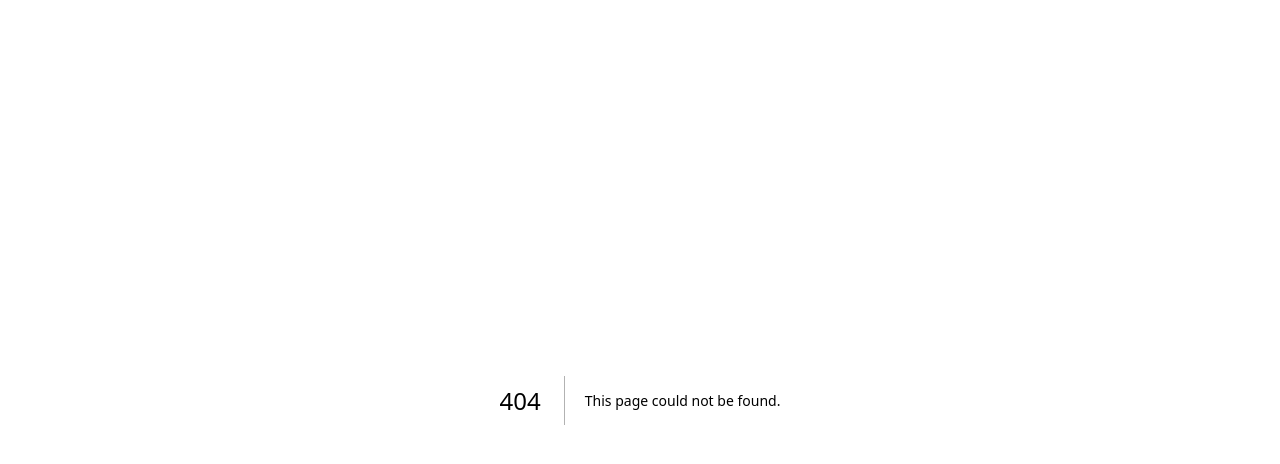
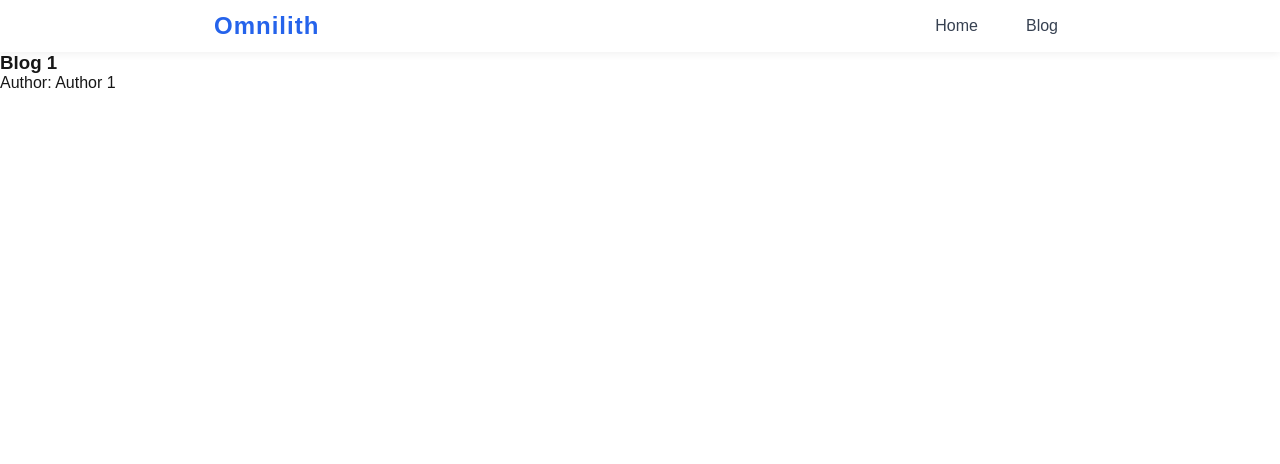
Before and after one commit to omnilith/the-omnilith, a Next.js app: page /view/view-BlogsListView in a window 1280 px wide. Before the commit this address had no page. Shown: the top 464 px of the page. Built offline with nearby package versions, Linux system fonts and the light colour scheme.

Commit message:
prototype blog

```diff
--- /dev/null
+++ b/app/api/view/[id]/route.ts
@@ -0,0 +1,16 @@
+import { loadEntitiesWithView } from "@core/core/actions";
+import { NextResponse } from "next/server";
+
+export async function GET(
+  request: Request,
+  { params }: { params: { id: string } }
+) {
+  const { id } = await params;
+  const entities = loadEntitiesWithView(id);
+  return NextResponse.json(entities, {
+    status: 200,
+    headers: {
+      "Content-Type": "application/json",
+    },
+  });
+}
--- a/app/layout.tsx
+++ b/app/layout.tsx
@@ -1,6 +1,7 @@
 import type { Metadata } from "next";
 import { Geist, Geist_Mono } from "next/font/google";
 import "./globals.css";
+import Nav from "@core/world/components/Nav";
 
 const geistSans = Geist({
   variable: "--font-geist-sans",
@@ -25,6 +26,7 @@ export default function RootLayout({
   return (
     <html lang="en">
       <body className={`${geistSans.variable} ${geistMono.variable}`}>
+        <Nav />
         {children}
       </body>
     </html>
--- /dev/null
+++ b/app/view/[id]/page.tsx
@@ -0,0 +1,39 @@
+import { loadEntitiesWithView } from "@core/core/actions";
+import BlogListRenderer from "@core/world/components/BlogListRenderer";
+import BlogDetailRenderer from "@core/world/components/BlogDetailRenderer";
+import { BlogType } from "@core/core/data/entities";
+
+type RendererKey = keyof typeof rendererMap;
+
+const rendererMap = {
+  BlogsListRenderer: BlogListRenderer,
+  BlogDetailRenderer: BlogDetailRenderer,
+  // Add other renderers as needed
+};
+
+async function page({
+  params,
+  searchParams,
+}: {
+  params: { id: string };
+  searchParams: { [key: string]: string | string[] | undefined };
+}) {
+  const { id } = await params;
+  const { entityId } = (await searchParams) as {
+    entityId: string | undefined;
+  };
+  const { entities, view } = await loadEntitiesWithView(id, entityId);
+
+  const Renderer = rendererMap[view.rendererComponent as RendererKey];
+  if (!Renderer) {
+    throw new Error(`No renderer found for view type: ${view.id}`);
+  }
+
+  return (
+    <div>
+      <Renderer entities={entities as BlogType[]} />
+    </div>
+  );
+}
+
+export default page;
--- /dev/null
+++ b/core/actions.ts
@@ -0,0 +1,31 @@
+import { getEntityById } from "./persistence/getEntityById";
+import { getAllEntities } from "./persistence/getAllEntities";
+
+export const loadEntitiesWithView = async (
+  viewId: string,
+  entityId?: string
+) => {
+  const view = await getEntityById("View", viewId);
+  if (!view) {
+    throw new Error(`View with ID ${viewId} not found`);
+  }
+  if ("targetEntity" in view && typeof view.targetEntity === "string") {
+    if (entityId) {
+      const entity = getEntityById(view.targetEntity, entityId);
+      if (!entity) {
+        throw new Error(
+          `Entity with ID ${entityId} not found in targetEntity ${view.targetEntity}`
+        );
+      }
+      return { entities: [entity], view };
+    }
+    const entities = await getAllEntities(
+      view.targetEntity as "Form" | "Blog" | "View"
+    );
+    return { entities, view };
+  } else {
+    throw new Error(
+      `View with ID ${viewId} does not have a targetEntity property`
+    );
+  }
+};
--- a/core/data/entities.ts
+++ b/core/data/entities.ts
@@ -32,10 +32,79 @@ export const Blog = {
   ],
 };
 
+// TypeScript type based on the Blog schema above
+export interface BlogType {
+  id: string;
+  type: "Blog";
+  title: string;
+  content: string;
+  author: string;
+  featuredImage?: string; // Optional field for thumbnail image
+}
+
+export const View = {
+  id: "form-View",
+  type: "Form",
+  fields: [
+    {
+      name: "title",
+      type: "Text",
+      required: true,
+    },
+    {
+      name: "description",
+      type: "Text",
+      required: true,
+    },
+    {
+      name: "targetEntity",
+      type: "Text",
+      required: true,
+    },
+    {
+      name: "fields",
+      type: "Text[]",
+      required: false,
+    },
+    {
+      name: "rendererComponent",
+      type: "Text",
+      required: false,
+    },
+  ],
+};
+
 export const Blog1 = {
   id: "blog-Blog1",
   type: "Blog",
   title: "Blog 1",
   content: "This is the content of Blog 1.",
   author: "Author 1",
+  featuredImage: "https://example.com/blog1-thumbnail.jpg",
 };
+
+export const BlogsListView = {
+  id: "view-BlogsListView",
+  type: "View",
+  title: "Blogs List",
+  description: "A view to display a list of blogs.",
+  targetEntity: "Blog",
+  fields: ["title", "author"],
+  rendererComponent: "BlogsListRenderer",
+};
+
+export const BlogDetailView = {
+  id: "view-BlogDetailView",
+  type: "View",
+  title: "Blog Detail",
+  description: "A view to display the details of a blog.",
+  targetEntity: "Blog",
+  fields: ["title", "author", "content"],
+  rendererComponent: "BlogDetailRenderer",
+};
+
+export const entities = {
+  Form: [Form, Blog, View],
+  Blog: [Blog1],
+  View: [BlogsListView, BlogDetailView],
+};
--- /dev/null
+++ b/core/persistence/getAllEntities.ts
@@ -0,0 +1,5 @@
+import { entities } from "../data/entities";
+
+export const getAllEntities = <T extends keyof typeof entities>(type: T) => {
+  return entities[type].flatMap((entity) => entity);
+};
--- /dev/null
+++ b/core/persistence/getEntityById.ts
@@ -0,0 +1,11 @@
+import { entities } from "../data/entities";
+
+type EntityType = keyof typeof entities;
+
+export const getEntityById = (type: string, id: string) => {
+  if (!(type in entities)) return null;
+  const entity = entities[type as EntityType]?.find(
+    (entity) => entity.id === id
+  );
+  return entity || null;
+};
--- /dev/null
+++ b/world/components/BlogDetailRenderer.tsx
@@ -0,0 +1,22 @@
+import { BlogType } from "@core/core/data/entities";
+
+function BlogDetailRenderer({ entities }: { entities: BlogType[] }) {
+  const blog = entities[0];
+  if (!blog) return <div>No blog found.</div>;
+
+  return (
+    <div style={{ border: "1px solid #ccc", padding: "1rem" }}>
+      <h2>{blog.title}</h2>
+      <p>
+        <strong>Author:</strong> {blog.author}
+      </p>
+      <div>
+        <strong>Content:</strong>
+        <div>{blog.content}</div>
+      </div>
+      {/* Add more fields as needed */}
+    </div>
+  );
+}
+
+export default BlogDetailRenderer;
--- /dev/null
+++ b/world/components/BlogListRenderer.tsx
@@ -0,0 +1,16 @@
+import { BlogType } from "@core/core/data/entities";
+
+function BlogListRenderer({ entities }: { entities: BlogType[] }) {
+  return (
+    <div>
+      {entities.map((blog) => (
+        <div key={blog.id}>
+          <h3>{blog.title}</h3>
+          <p>Author: {blog.author}</p>
+        </div>
+      ))}
+    </div>
+  );
+}
+
+export default BlogListRenderer;
--- /dev/null
+++ b/world/components/Nav.module.css
@@ -0,0 +1,47 @@
+.nav {
+  position: sticky;
+  top: 0;
+  z-index: 50;
+  background: #fff;
+  box-shadow: 0 2px 8px rgba(0, 0, 0, 0.06);
+  padding: 0.75rem 0;
+}
+
+.navInner {
+  max-width: 900px;
+  margin: 0 auto;
+  display: flex;
+  align-items: center;
+  justify-content: space-between;
+  padding: 0 1.5rem;
+}
+
+.logo {
+  font-size: 1.5rem;
+  font-weight: bold;
+  color: #2563eb;
+  letter-spacing: 1px;
+}
+
+.navList {
+  display: flex;
+  gap: 2rem;
+  list-style: none;
+  margin: 0;
+  padding: 0;
+}
+
+.navItem a {
+  color: #374151;
+  font-weight: 500;
+  text-decoration: none;
+  transition: color 0.2s;
+  padding: 0.25rem 0.5rem;
+  border-radius: 4px;
+}
+
+.navItem a:hover,
+.navItem a.active {
+  color: #2563eb;
+  background: #f1f5f9;
+}
--- /dev/null
+++ b/world/components/Nav.tsx
@@ -0,0 +1,27 @@
+import React from "react";
+import Link from "next/link";
+import styles from "./Nav.module.css";
+
+const navItems = [
+  { label: "Home", href: "/" },
+  { label: "Blog", href: "/view/view-BlogsListView" },
+];
+
+const Nav: React.FC = () => (
+  <nav className={styles.nav}>
+    <div className={styles.navInner}>
+      <span className={styles.logo}>Omnilith</span>
+      <ul className={styles.navList}>
+        {navItems.map((item) => (
+          <li key={item.href} className={styles.navItem}>
+            <Link href={item.href} className={styles.navLink}>
+              {item.label}
+            </Link>
+          </li>
+        ))}
+      </ul>
+    </div>
+  </nav>
+);
+
+export default Nav;
```
